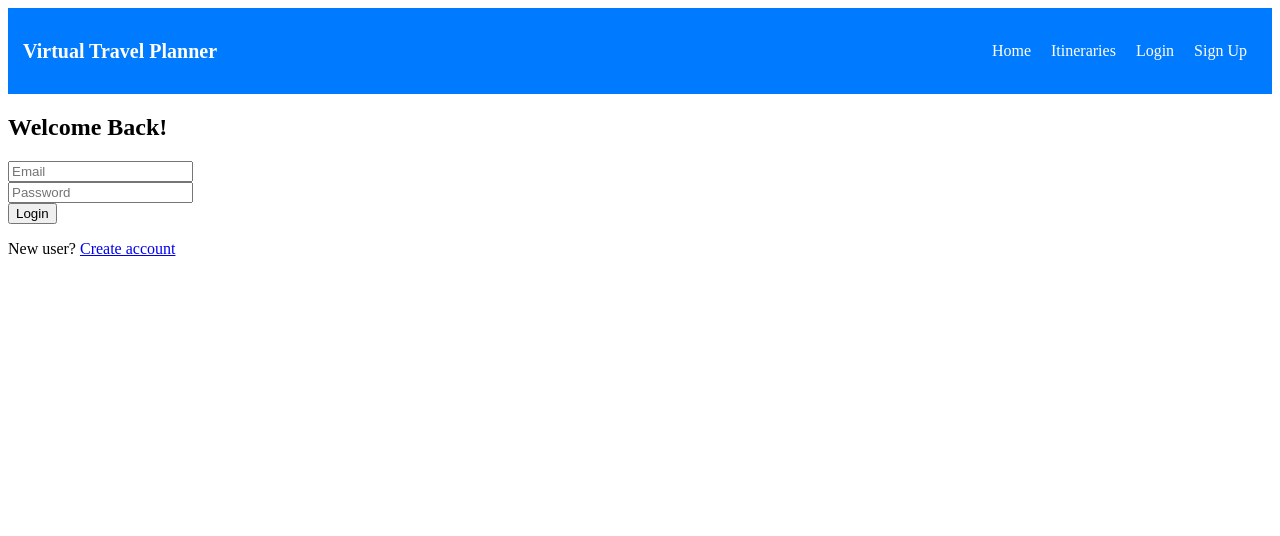
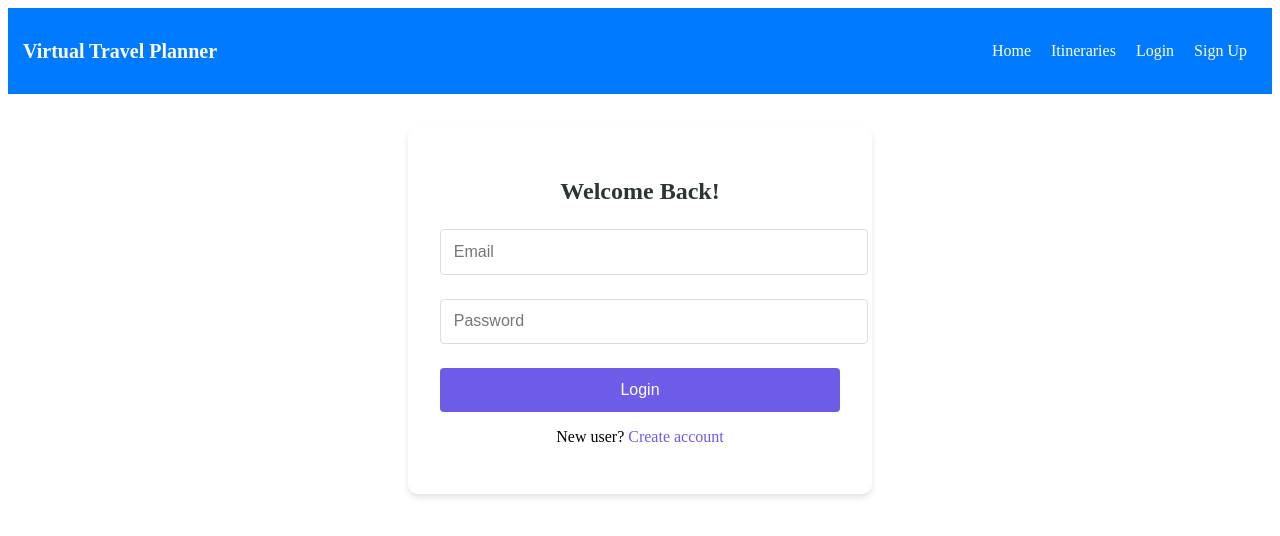
Before and after one commit to sarvasva86/Capstone-frontend, a React (Create React App) app: page /#/login in a window 1280 px wide. Shown: the top 536 px of the page. Built offline with nearby package versions, Linux system fonts and the light colour scheme.

Commit message:
Update Login.css

```diff
--- a/src/styles/Login.css
+++ b/src/styles/Login.css
@@ -1,36 +1,64 @@
-/* Login Page Styles */
-.login-container {
-  width: 350px;
+.auth-container {
+  max-width: 400px;
+  margin: 2rem auto;
+  padding: 2rem;
   background: white;
-  padding: 20px;
-  margin: 50px auto;
-  border-radius: 8px;
-  box-shadow: 0px 4px 6px rgba(0, 0, 0, 0.1);
+  border-radius: 10px;
+  box-shadow: 0 4px 6px rgba(0,0,0,0.1);
 }
 
-.login-container h2 {
+.auth-container h2 {
   text-align: center;
-  margin-bottom: 15px;
+  color: #2d3436;
+  margin-bottom: 1.5rem;
 }
 
-.login-container input {
-  width: 100%;
-  padding: 10px;
-  margin-bottom: 10px;
-  border: 1px solid #ccc;
-  border-radius: 5px;
+.form-group {
+  margin-bottom: 1.5rem;
 }
 
-.login-container button {
+.form-group input {
   width: 100%;
-  background-color: #007bff;
-  color: white;
-  padding: 10px;
-  border: none;
-  border-radius: 5px;
-  cursor: pointer;
+  padding: 0.8rem;
+  border: 1px solid #ddd;
+  border-radius: 4px;
+  font-size: 1rem;
 }
 
-.login-container button:hover {
-  background-color: #0056b3;
+.auth-button {
+  width: 100%;
+  padding: 0.8rem;
+  background: #6c5ce7;
+  color: white;
+  border: none;
+  border-radius: 4px;
+  cursor: pointer;
+  font-size: 1rem;
 }
+
+.auth-message {
+  margin-top: 1rem;
+  text-align: center;
+  padding: 0.5rem;
+  border-radius: 4px;
+}
+
+.auth-message.success {
+  background: #d4edda;
+  color: #155724;
+}
+
+.auth-message.error {
+  background: #f8d7da;
+  color: #721c24;
+}
+
+.auth-link {
+  text-align: center;
+  margin-top: 1rem;
+}
+
+.auth-link a {
+  color: #6c5ce7;
+  text-decoration: none;
+}
```
